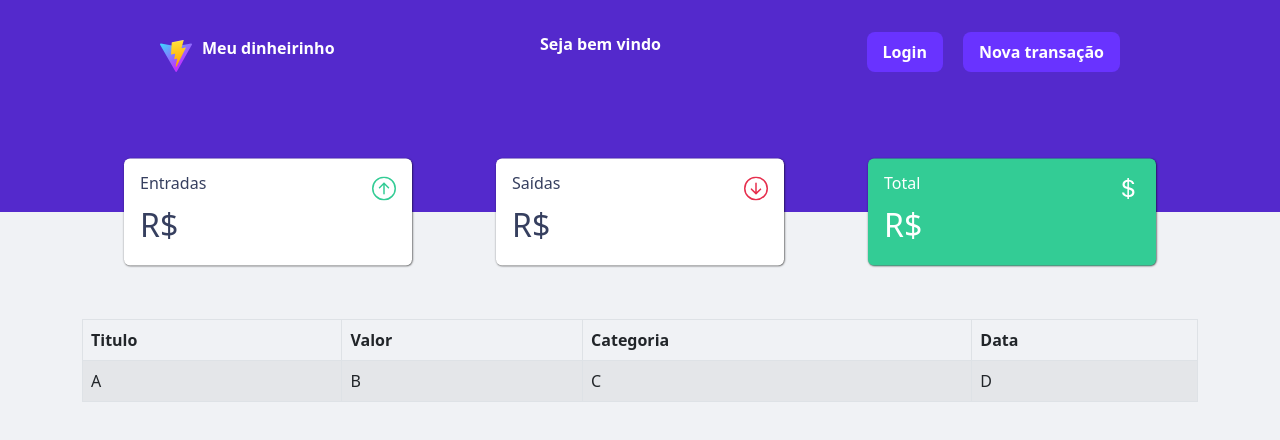
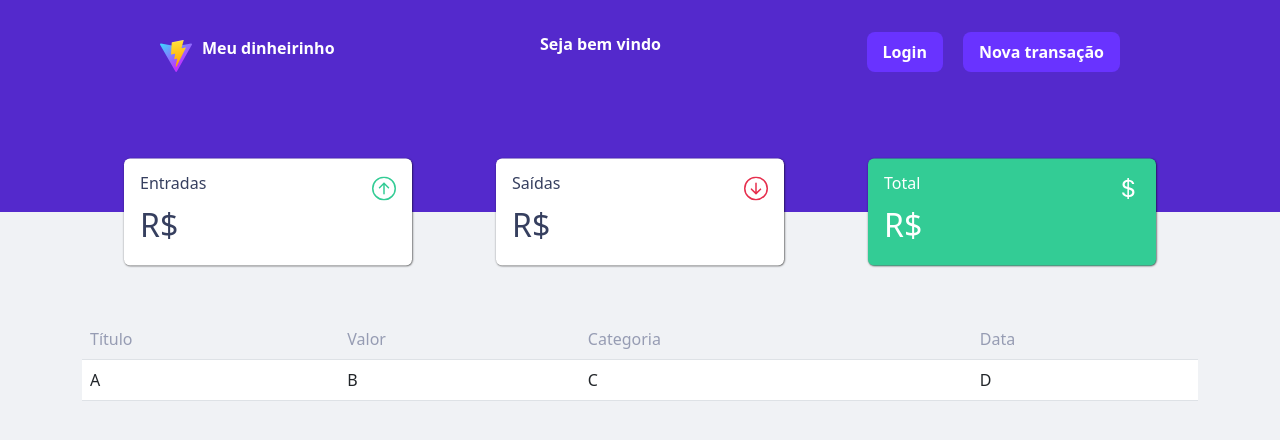
Before and after one commit to diegodsm314/meudinheirinho, a React (Vite) app: page / in a window 1280 px wide. Shown: the top 440 px of the page. Built offline with nearby package versions, Linux system fonts and the light colour scheme; no server answers.

Commit message:
add style table

```diff
--- /dev/null
+++ b/src/components/Table/Table.css
@@ -0,0 +1,10 @@
+
+.row-title{
+    color: var(--text);
+    font-weight: 400;
+}
+
+.row-item {
+    background-color: var(--white);
+
+}
--- a/src/components/Table/Table.jsx
+++ b/src/components/Table/Table.jsx
@@ -1,5 +1,6 @@
 import React, { useEffect, useState } from "react";
 import { Table } from "react-bootstrap";
+import './Table.css';
 
 export function TableUnique() {
     const [tab,setTab] = useState([]);
@@ -14,16 +15,16 @@ export function TableUnique() {
 
     return (
         <div className="table">
-            <Table striped bordered hover>
+            <Table>
                 <thead>
                     <tr>
-                        <th>Titulo</th>
-                        <th>Valor</th>
-                        <th>Categoria</th>
-                        <th>Data</th>
+                        <th className="row-title">Título</th>
+                        <th className="row-title">Valor</th>
+                        <th className="row-title">Categoria</th>
+                        <th className="row-title">Data</th>
                     </tr>
                 </thead>
-                <tbody>
+                <tbody className="row-item">
                     <tr>
                         <td>{"A"}</td>
                         <td>{"B"}</td>
```
